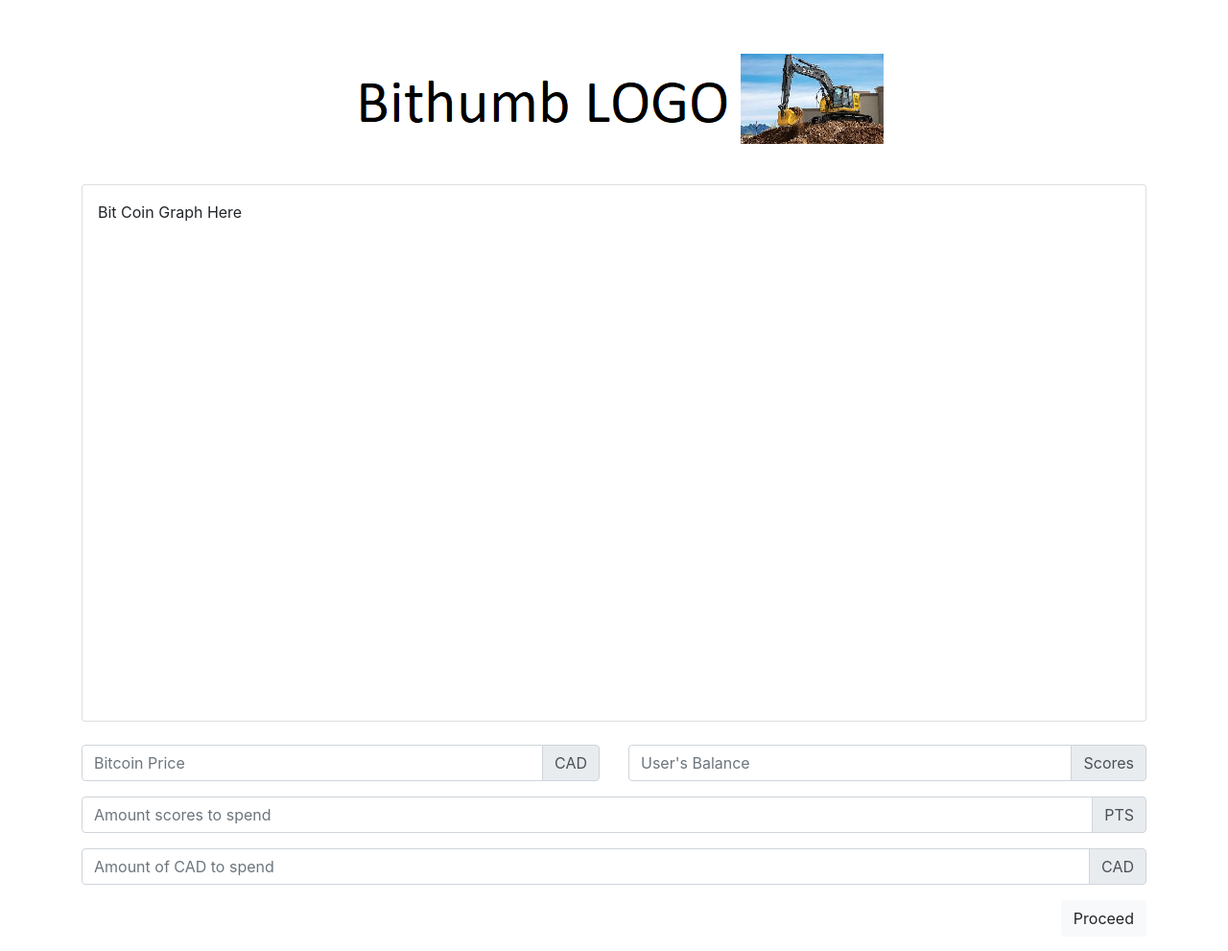
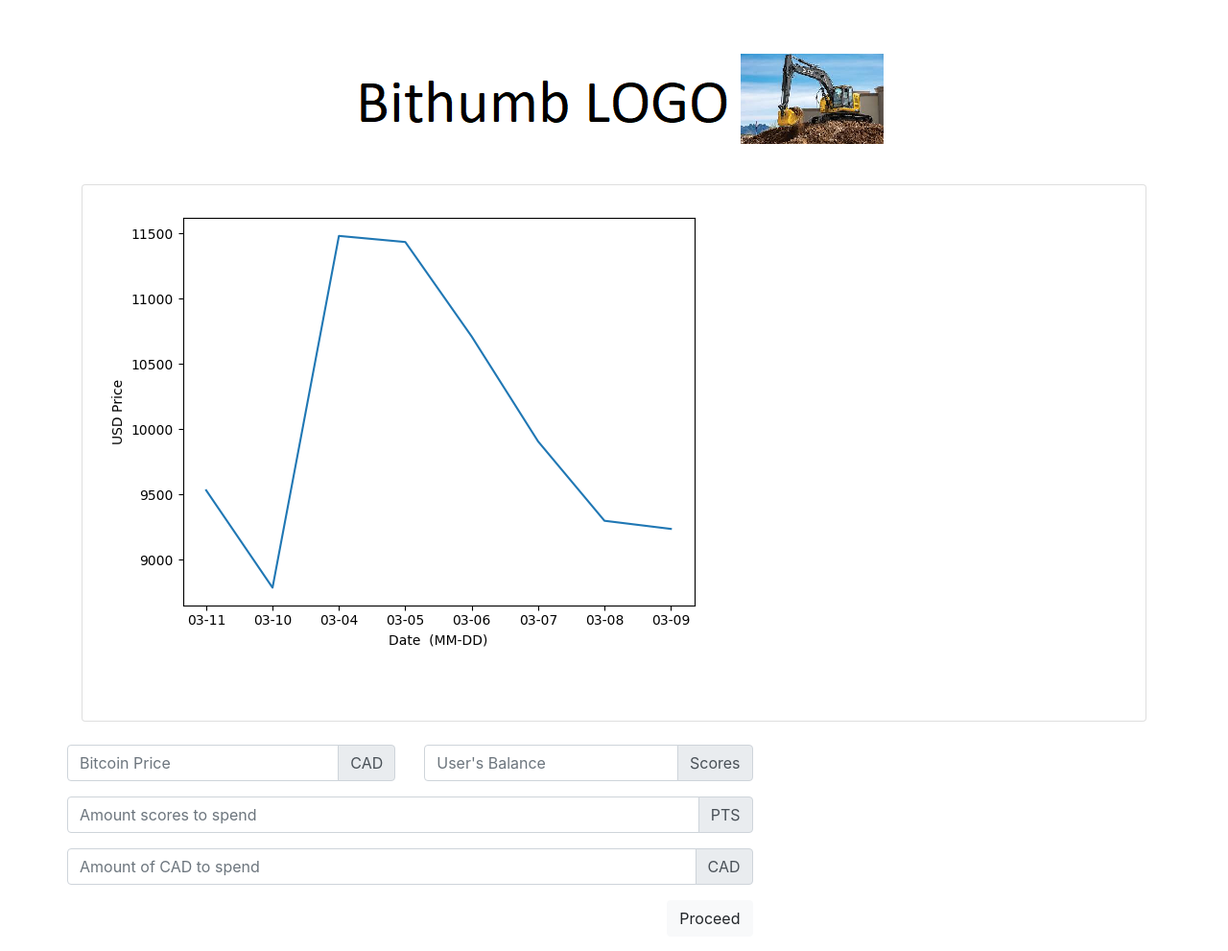
Before and after one commit to cartermyers/bithumb, a Django app: page /invest/ in a window 1280 px wide. Shown: the part 56-1047 px from the top of the page at 96% size. Run offline with Django 3.2, Linux system fonts and the light colour scheme; some libraries are stand-ins or nearby versions.

Commit message:
Reference graph on investing page

```diff
--- a/templates/invest/invest.html
+++ b/templates/invest/invest.html
@@ -109,8 +109,8 @@
             <div class="col-lg-12">
                 <div class="card mt-3" style="width: 100%; height: 70vh;">
                     <div class="card-body p-3">
-                        <!-- HTML 5 Canvas Here -->
-                        Bit Coin Graph Here
+                        <!-- TODO: use easy-thumbnails -->
+                        <img src="{% static 'img/weekly_prices.png' %}"
                     </div>
                 </div>
             </div>
```
